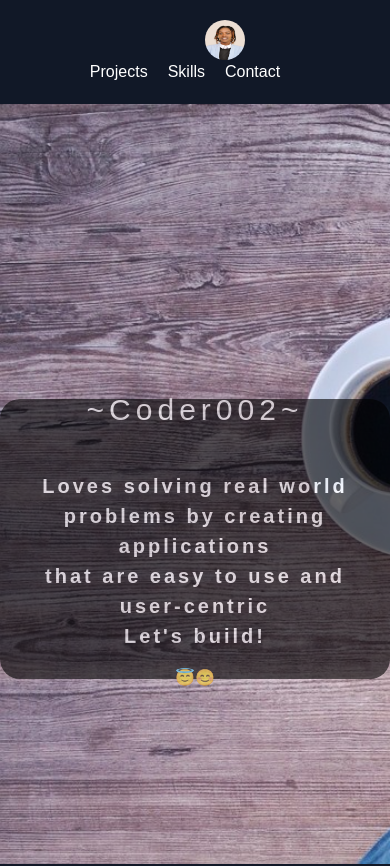
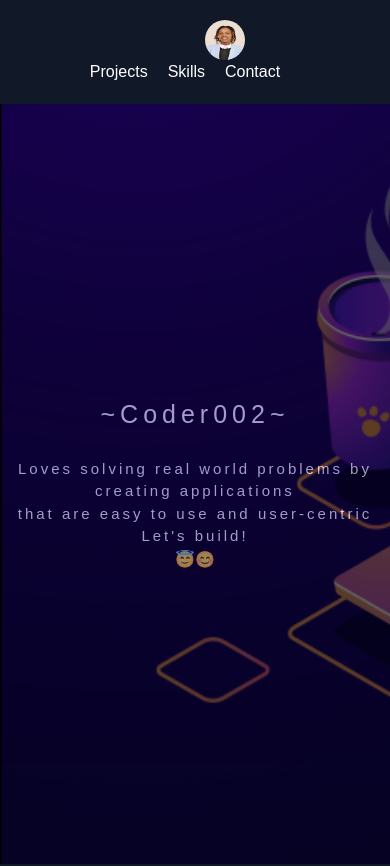
Before and after one commit to Elizabethmwania/my-portfolio, a React (Create React App) app: page / in a window 390 px wide. Shown: the top 866 px of the page. Built offline with nearby package versions, Linux system fonts and the light colour scheme.

Commit message:
ui modification

```diff
--- a/src/styles/app.scss
+++ b/src/styles/app.scss
@@ -72,7 +72,25 @@
 
     }
 
-    //  @media screen and (max-width: 768px) {
-    //     .about
-    //  }
+     @media screen and (max-width: 768px) {
+        .about-container{
+            background-image: url('../images/background-barner.png');
+            background-size: cover;
+            .my-content{
+                margin-top: 0;
+                border-radius: 0%;
+                width: 100%;
+                height: 100%;
+                p{
+                    padding: 0%;
+                    font-size: 15px;
+                    font-weight: 500;
+                }
+                h1{
+                    font-size: 25px;
+                }
+            }
+        }
+
+      }
 }
```
